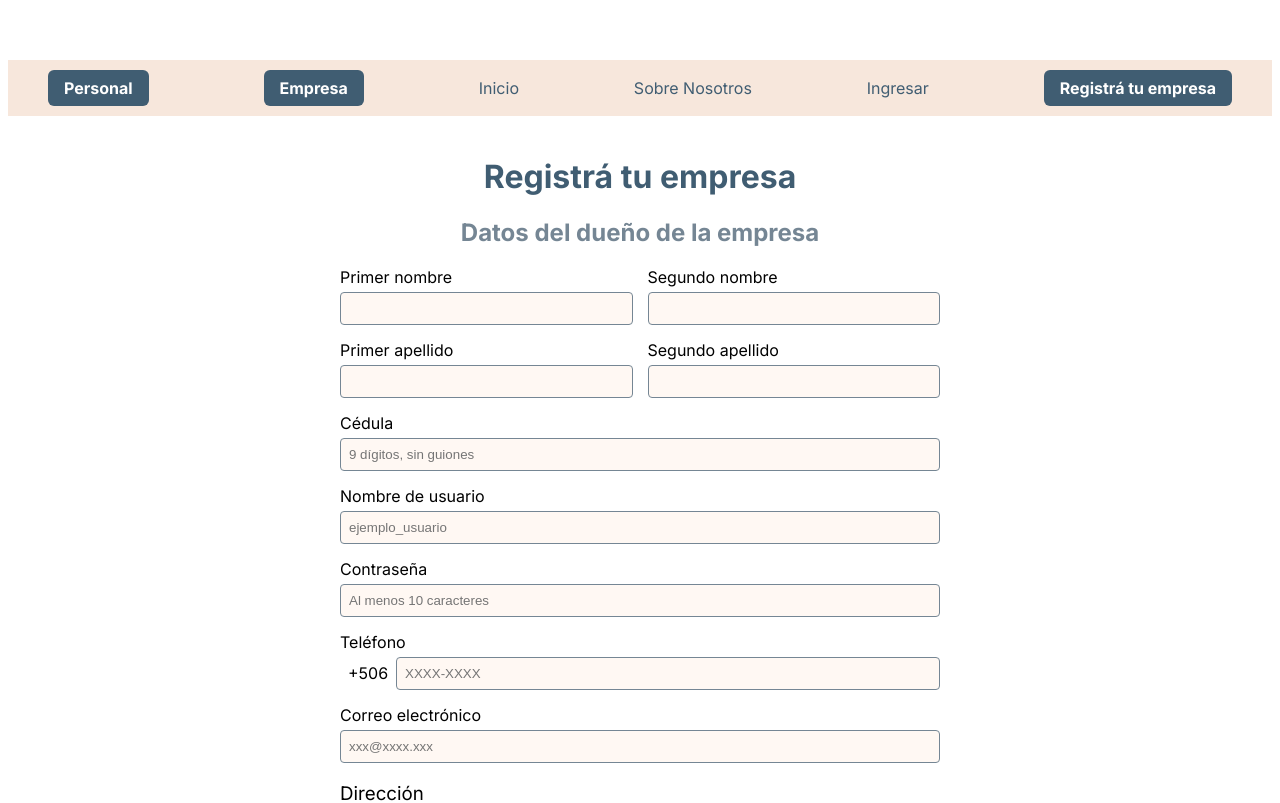
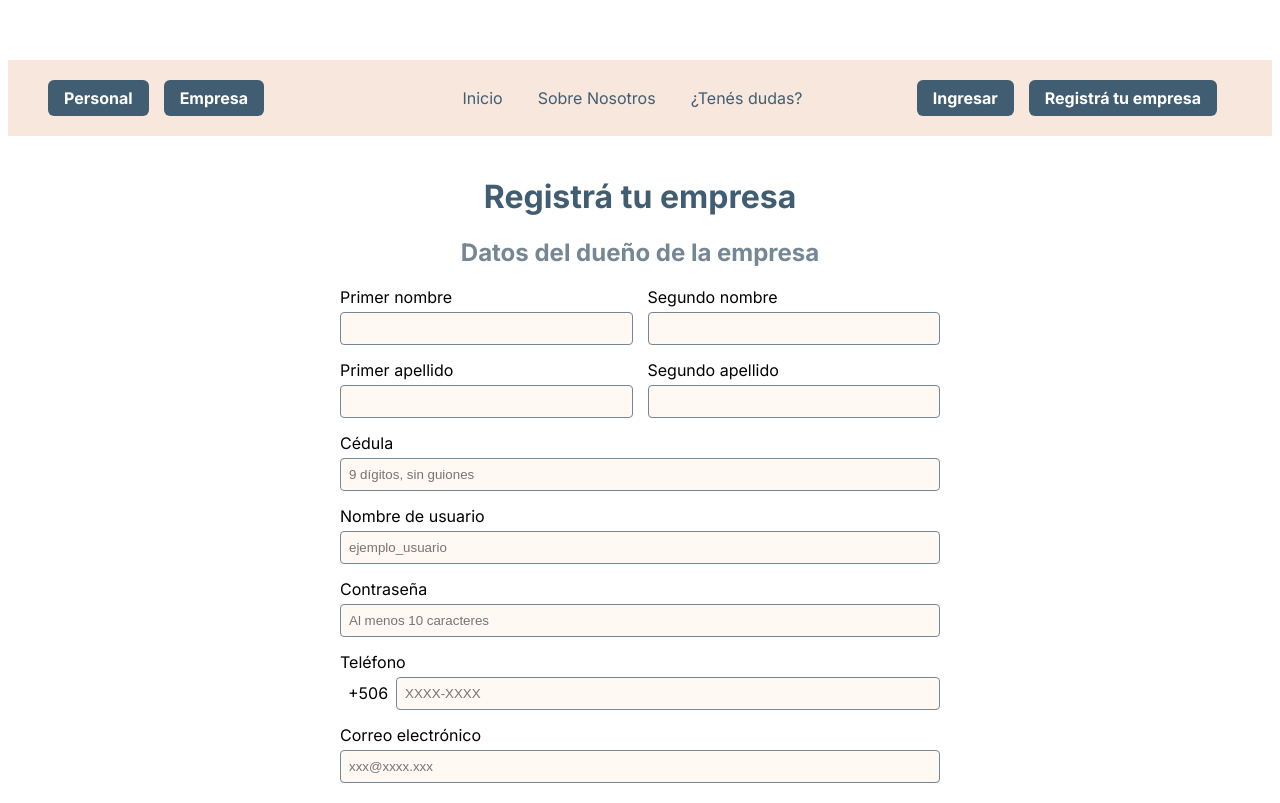
Before and after one commit to braunnymadrigal/Infinipay-CO, a Vue app in the folder front-end/: page / in a window 1280 px wide. Shown: the top 803 px of the page. Built offline with nearby package versions, Linux system fonts and the light colour scheme.

Commit message:
Modificación del estilo de Header para registrar empleador.

```diff
--- a/front-end/src/assets/RegistroEmpleador.css
+++ b/front-end/src/assets/RegistroEmpleador.css
@@ -7,7 +7,7 @@ body {
 .header {
   background-color: #F7E7DC;
   color: white;
-  padding: 10px 40px;
+  padding: 20px 40px;
   width: 100%;
   box-sizing: border-box;
   z-index: 10;
@@ -18,40 +18,56 @@ body {
   max-width: 1200px;
   margin: 0 auto;
   display: flex;
+  justify-content: space-between;
   align-items: center;
 }
 
 .navbar-links {
   display: flex;
+  width: 100%;
   justify-content: space-between;
   align-items: center;
-  width: 100%;
+}
+
+.navbar-links-left {
+  display: flex;
+  justify-content: space-between;
+}
+
+.navbar-links-right {
+  display: flex;
 }
 
 .navbar-links a {
   text-decoration: none;
   color: inherit;
+  margin-right: 15px;
 }
 
-.navbar-links .botones_izquierda,
-.navbar-links .boton_derecha {
+.navbar-links-center {
+  color: #405D72;
+  position: absolute;
+  left: 50%;
+  transform: translateX(-50%);
+  display: flex;
+  gap: 20px;
+}
+
+.navbar-links .botones_derecha, .botones_izquierda {
   background-color: #405D72;
   color: #FFFFFF;
   padding: 8px 16px;
   border-radius: 6px;
   font-weight: bold;
   transition: background-color 0.3s, color 0.3s;
-  gap: 5px;
+  gap: 10px;
+  display: inline-block;
+  vertical-align: middle;
 }
 
-.navbar-links .botones_izquierda:hover {
+.navbar-links .botones_derecha:hover, .botones_izquierda:hover {
   background-color: #758694;
   color: #2b3f4e;
-}
-
-.navbar-links .boton_derecha:hover {
-  background-color: #758694;
-  color: #FFFFFF;
 }
 
 .input {
--- a/front-end/src/components/RegistroEmpleador.vue
+++ b/front-end/src/components/RegistroEmpleador.vue
@@ -4,12 +4,24 @@
     <header class="header">
       <div class="navbar">
         <nav class="navbar-links">
-          <a href="#" class="botones_izquierda" style="color: #FFFFFF;">Personal</a>
-          <a href="#" class="botones_izquierda" style="color: #FFFFFF;">Empresa</a>
-          <a href="#" style="color: #405D72;">Inicio</a>
-          <a href="#" style="color: #405D72;">Sobre Nosotros</a>
-          <a href="#" style="color: #405D72;">Ingresar</a>
-          <a href="#" class="boton_derecha" style="color: #FFFFFF;">Registrá tu empresa</a>
+          <!-- Contenedor de los botones de la izquierda -->
+          <div class="navbar-links-left">
+            <a href="#" class="botones_izquierda" style="color: #FFFFFF;">Personal</a>
+            <a href="#" class="botones_izquierda" style="color: #FFFFFF;">Empresa</a>
+          </div>
+
+          <!-- Contenedor de los enlaces principales -->
+          <div class="navbar-links-center">
+            <a href="#"> Inicio</a>
+            <a href="#"> Sobre Nosotros</a>
+            <a href="#"> ¿Tenés dudas?</a>
+          </div>
+
+          <!-- Contenedor de los botones de la derecha -->
+          <div class="navbar-links-right">
+            <a href="#" class="botones_derecha" style="color: #FFFFFF;">Ingresar</a>
+            <a href="#" class="botones_derecha" style="color: #FFFFFF;">Registrá tu empresa</a>
+          </div>
         </nav>
       </div>
     </header>
```
